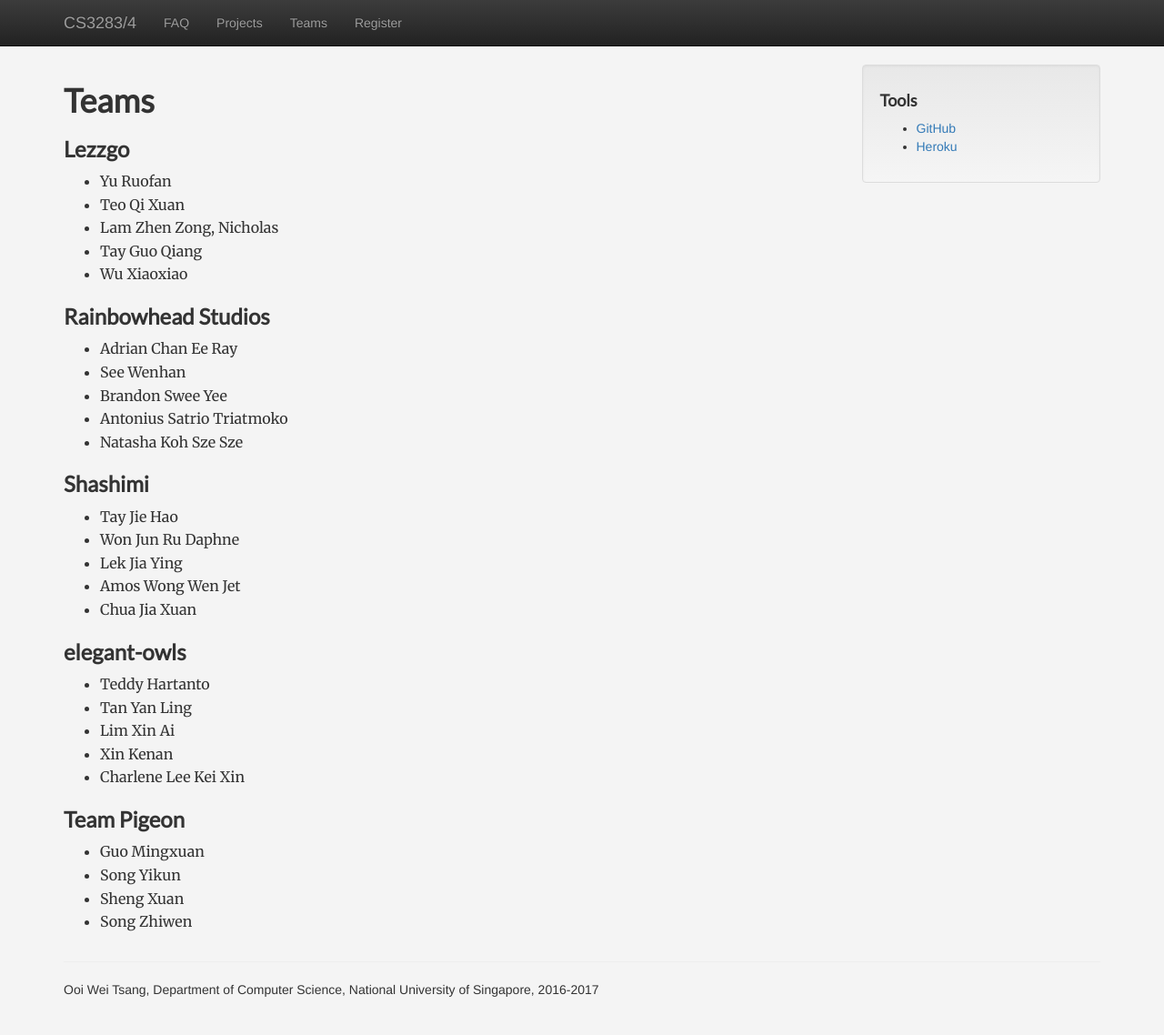
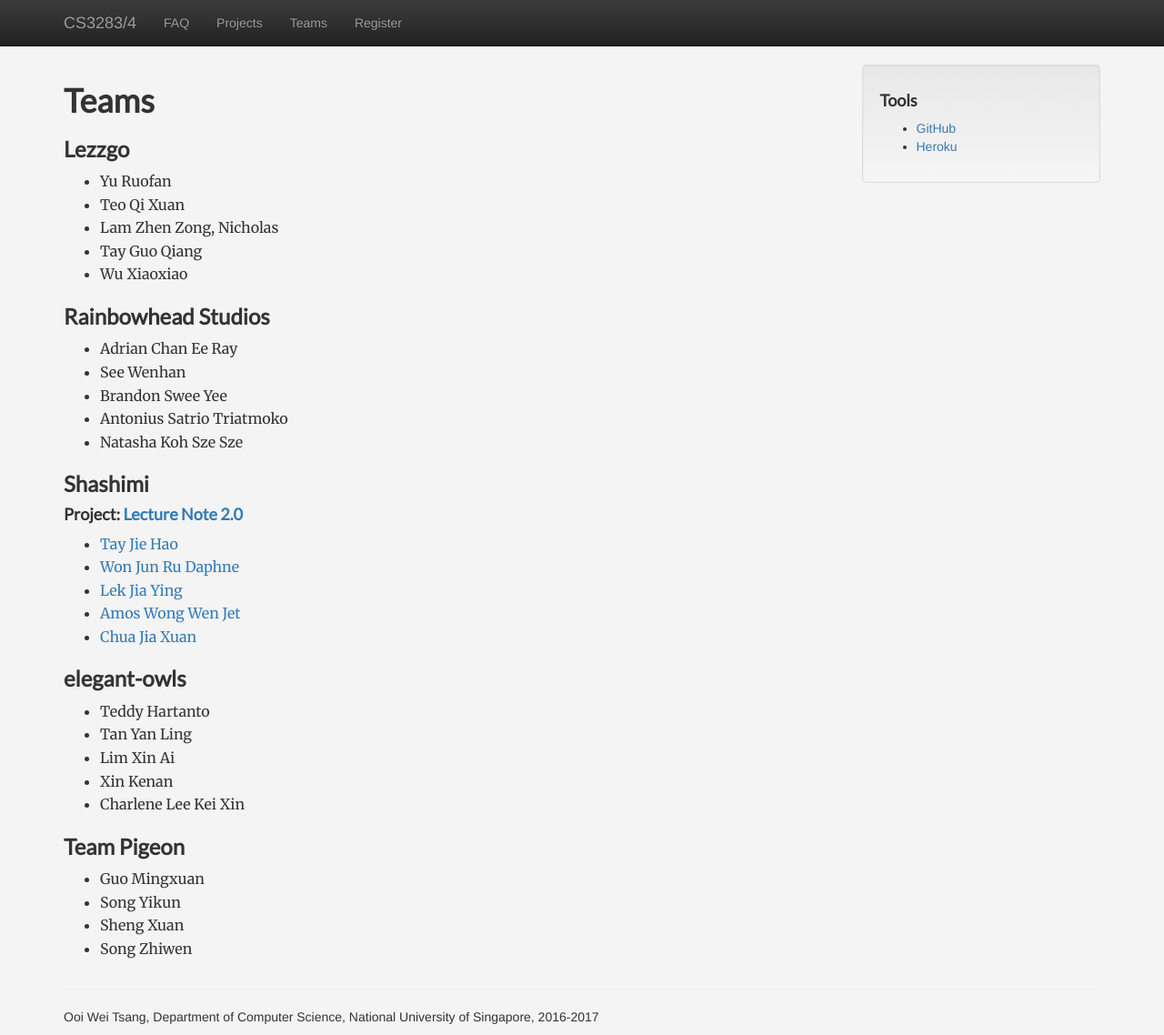
Before and after one commit to nus-mtp/1617, a Jekyll site: the page built from teams.md, in a window 1280 px wide. Shown: the whole page at 91% size. Built offline with Jekyll 4.4.1, drawn with Linux system fonts in a browser that asks for light colours; nearby versions of some CDN libraries; before the commit the page ends 1108 px from its top, so only the background shows below that.

Commit message:
Added project and links for Sashimi

```diff
--- a/teams.md
+++ b/teams.md
@@ -22,12 +22,12 @@ title: Teams
 * Natasha Koh Sze Sze
 
 ### Shashimi
-
-* Tay Jie Hao
-* Won Jun Ru Daphne
-* Lek Jia Ying
-* Amos Wong Wen Jet
-* Chua Jia Xuan
+#### Project: [Lecture Note 2.0](https://github.com/nus-mtp/lecture-note-2.0)
+* [Tay Jie Hao](https://github.com/orgs/nus-mtp/people/tayjiehao)
+* [Won Jun Ru Daphne](https://github.com/orgs/nus-mtp/people/tharain)
+* [Lek Jia Ying](https://github.com/orgs/nus-mtp/people/jiayingy)
+* [Amos Wong Wen Jet](https://github.com/orgs/nus-mtp/people/amoshydra)
+* [Chua Jia Xuan](https://github.com/orgs/nus-mtp/people/chuajiaxuan)
 
 ### elegant-owls
 
```
